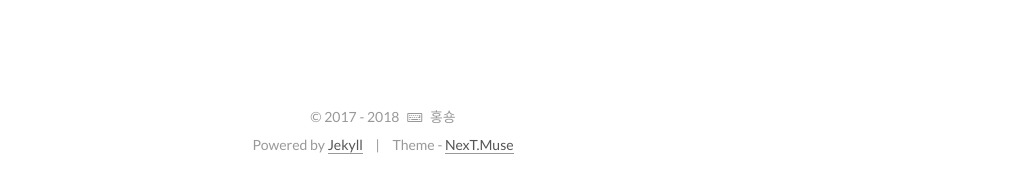
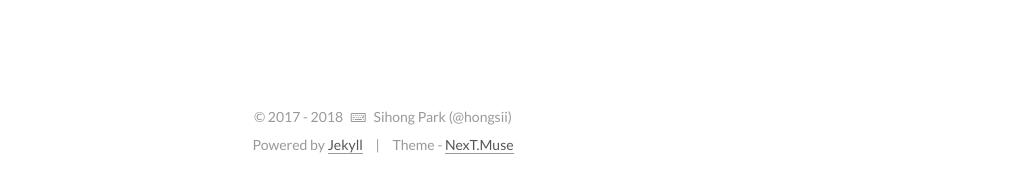
Before and after one commit to jhpapa/jhpapa.github.io, a Jekyll site: the page built from index.html, in a window 1280 px wide. Shown: the part 2591-2767 px from the top of the page, without its empty margins (257-1280 px from the left). Built offline with Jekyll 4.4.1, drawn with Linux system fonts in a browser that asks for light colours; the list of posts is cut into pages by our own code.

Commit message:
author 변경

```diff
--- a/_config.yml
+++ b/_config.yml
@@ -7,7 +7,7 @@
 title: 기록하기
 subtitle:
 description:
-author: 홍숑
+author: Sihong Park (@hongsii)
 # Support language: de, en, fr-FR, id, ja, ko, pt-BR, pt, ru, zh-Hans, zh-hk, zh-tw
 language: ko
 date_format: '%Y-%m-%d'
```
